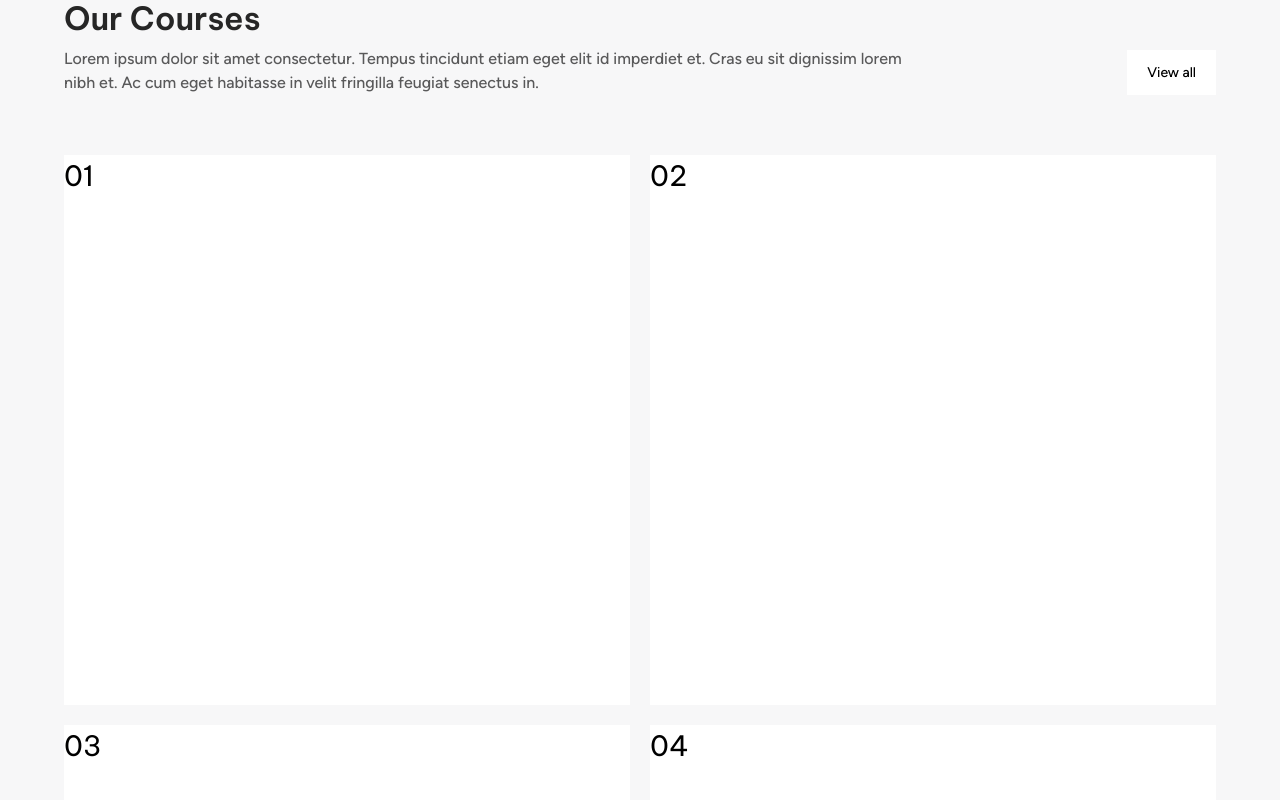
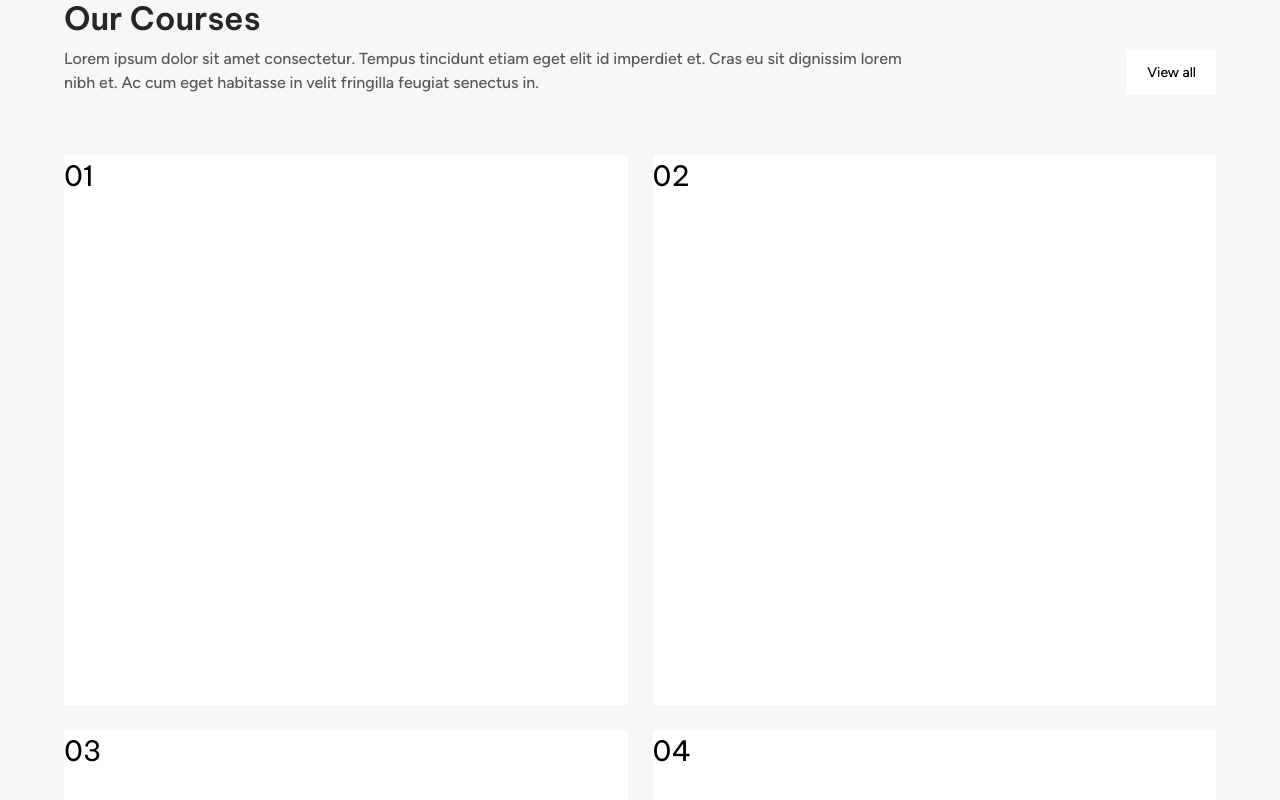
Before and after one commit to JosephOluOlofinte/sleat, a React (Vite) app: page / in a window 1280 px wide. Shown: the part 1526-2326 px from the top of the page. Built offline with nearby package versions, Linux system fonts and the light colour scheme.

Commit message:
Adjusted some margins. Everything works fine

```diff
--- a/src/pages/home/OurCourses.tsx
+++ b/src/pages/home/OurCourses.tsx
@@ -18,7 +18,7 @@ const OurCourses = () => {
                 </div>
               </div>
 
-              <div className="grid grid-cols-1 tablet:grid-cols-2 xltablet:grid-cols-2 grid-rows-1 tablet:grid-rows-3 gap-[20px] mt-[60px]">
+              <div className="grid grid-cols-1 tablet:grid-cols-2 xltablet:grid-cols-2 grid-rows-1 tablet:grid-rows-3 gap-[25px] mt-[60px]">
                 <div className="bg-absoluteWhite h-[550px]">
                   <h1>01</h1>
                   <div></div>
```
